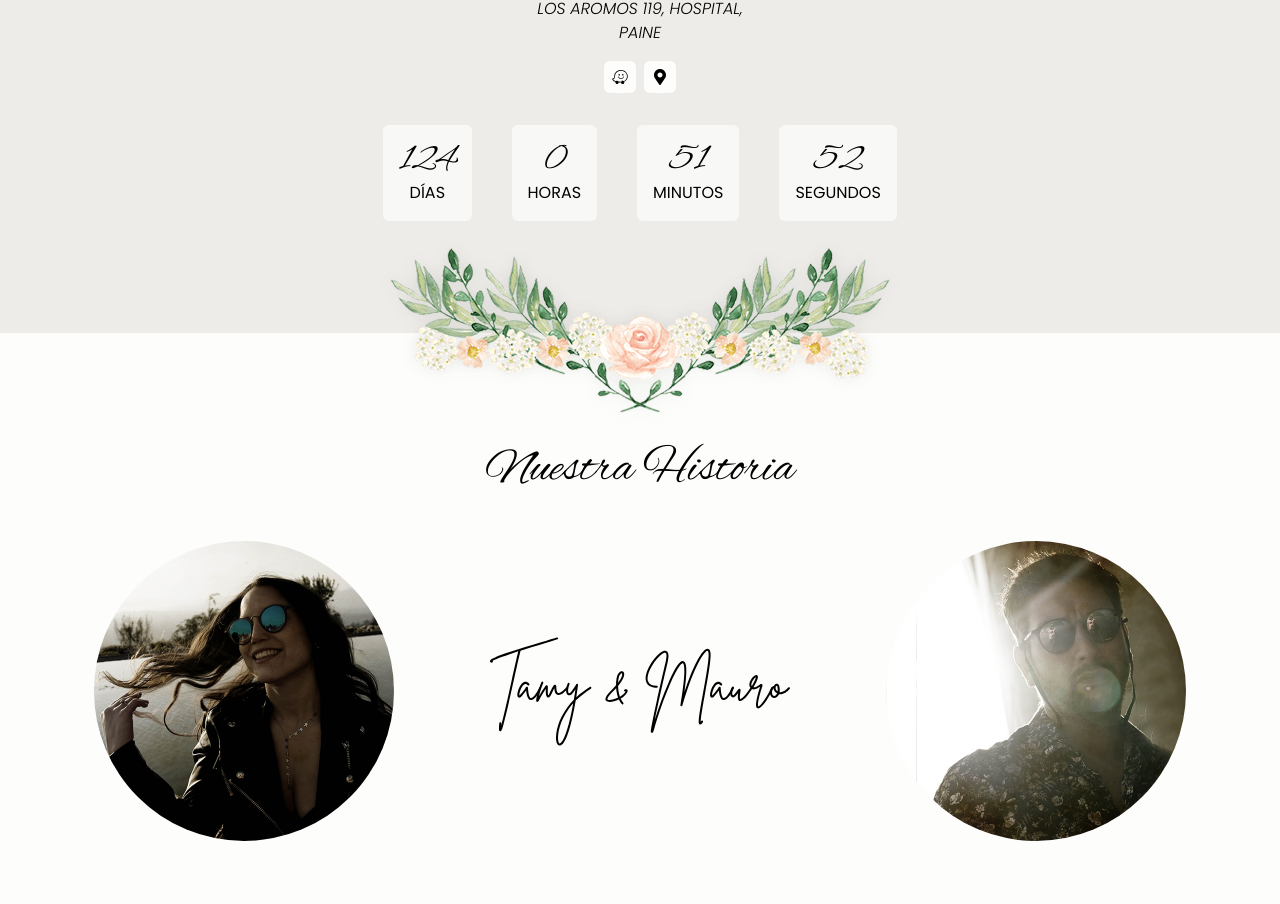
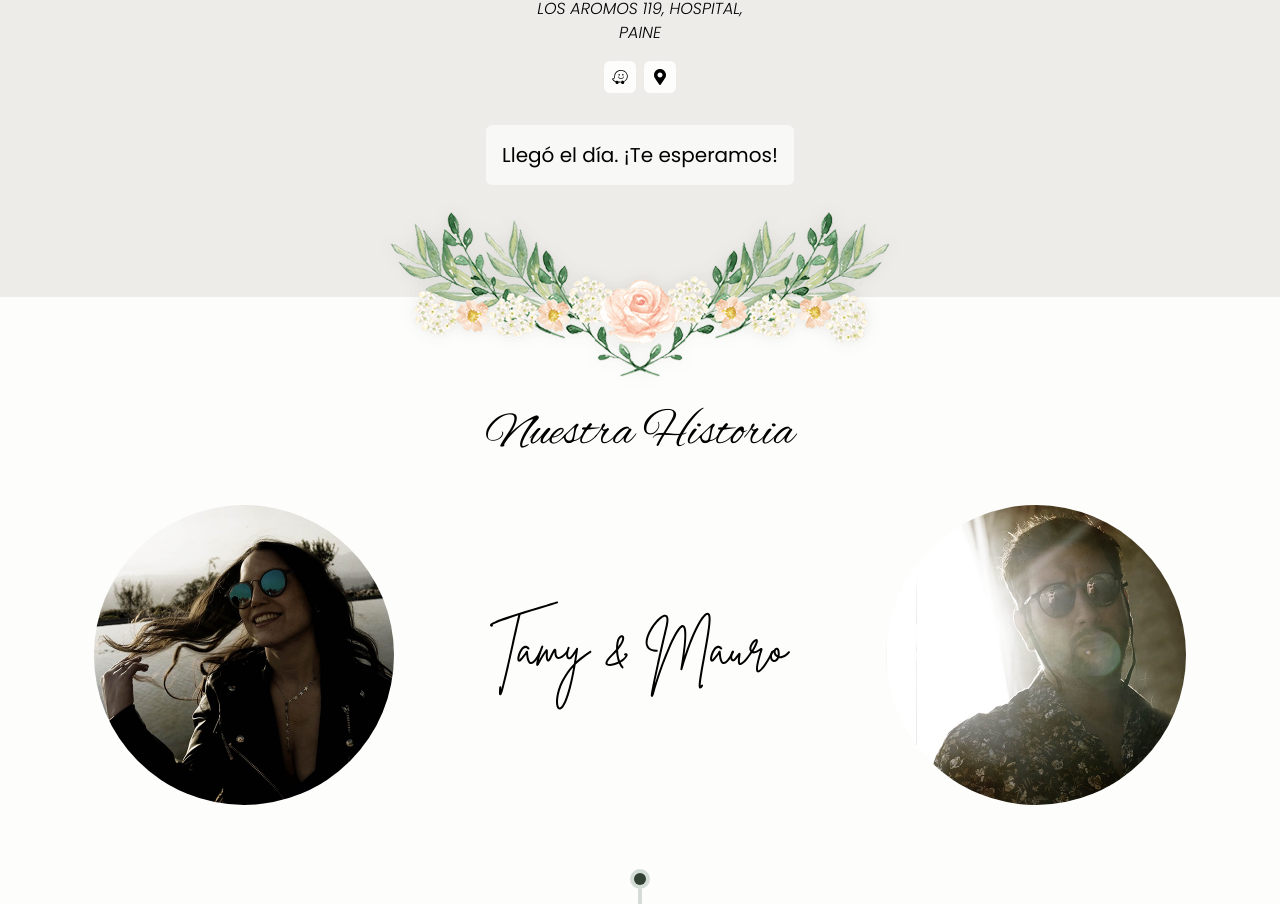
Before and after one commit to nikosantis/tamy-y-mauro, a Next.js app: page / in a window 1280 px wide. Shown: the part 1755-2659 px from the top of the page. Built offline with nearby package versions, Linux system fonts and the light colour scheme; a web font is replaced by a local one.

Commit message:
feat: today

```diff
--- a/components/date/index.tsx
+++ b/components/date/index.tsx
@@ -49,7 +49,9 @@ export default function WeddingDate() {
             </div>
           </address>
         </div>
-        <Countdown />
+        <div className='bg-westar-100 p-4 rounded-md'>
+          <h5 className='font-normal text-xl'>Llegó el día. ¡Te esperamos!</h5>
+        </div>
       </div>
 
       <div className='absolute -bottom-24 z-10'>
```
